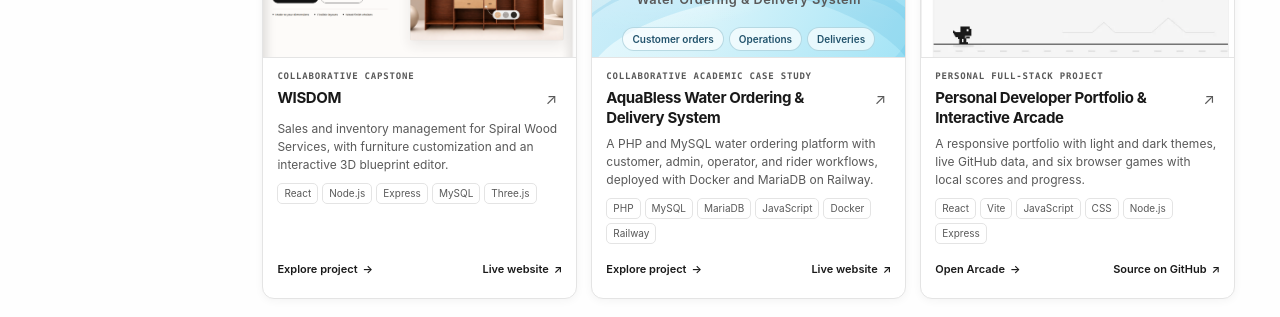
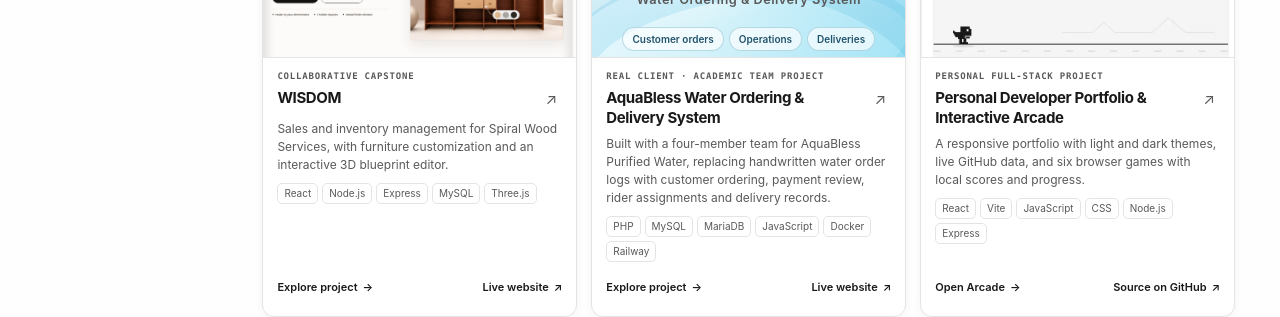
Before and after one commit to jericho2025/portfolio, a React (Vite) app in the folder frontend/: page / in a window 1280 px wide. Shown: the part 824-1141 px from the top of the page. Built offline with nearby package versions, Linux system fonts and the light colour scheme; no server answers.

Commit message:
Identify AquaBless as a real-client team case study in project cards

```diff
--- a/frontend/src/sections/Projects.jsx
+++ b/frontend/src/sections/Projects.jsx
@@ -18,8 +18,8 @@ export const projects = [
   {
     title: 'AquaBless Water Ordering & Delivery System',
     shortTitle: 'AquaBless',
-    category: 'Collaborative academic case study',
-    description: 'A PHP and MySQL water ordering platform with customer, admin, operator, and rider workflows, deployed with Docker and MariaDB on Railway.',
+    category: 'Real client · Academic team project',
+    description: 'Built with a four-member team for AquaBless Purified Water, replacing handwritten water order logs with customer ordering, payment review, rider assignments and delivery records.',
     image: null,
     alt: 'AquaBless water ordering and delivery project preview',
     dimensions: [960, 540],
```
